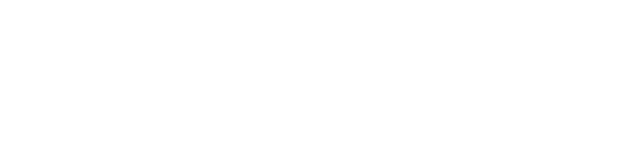
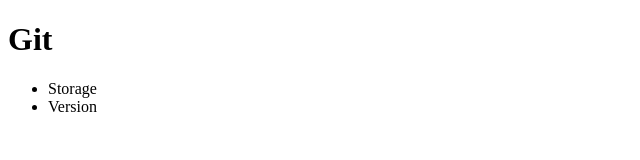
Before and after one commit to SueYunjungSeo/opentutorials, a plain HTML site: page index.html in a window 1280 px wide. Shown: the whole page, without its empty margins (0-640 px from the left). Drawn offline with Linux system fonts and the light colour scheme.

Commit message:
Add few more

```diff
--- a/index.html
+++ b/index.html
@@ -3,8 +3,12 @@
   <head>
     <meta charset="utf-8">
     <title></title>
+    <h1>Git</h1>
   </head>
   <body>
-
+    <ul>
+      <li>Storage</li>
+      <li>Version</li>
+    </ul>
   </body>
 </html>
```
